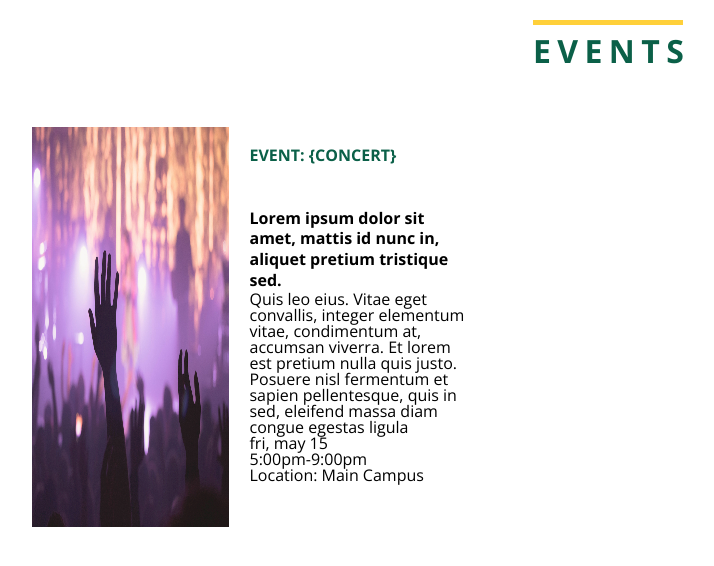
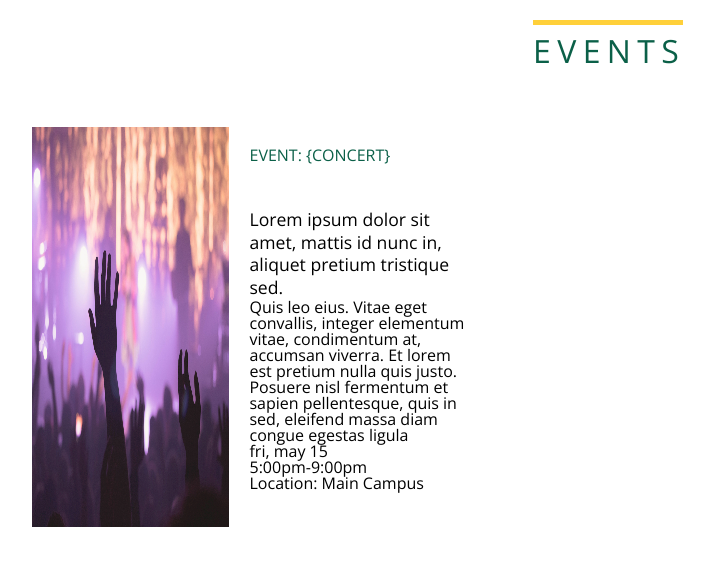
Before and after one commit to annakviese/events, a website: page index.html in a window 1280 px wide. Shown: the whole page, without its empty margins (32-746 px from the left). Drawn offline with nearby package versions, Linux system fonts and the light colour scheme.

Commit message:
updated font weight from bold to semi-bold

```diff
--- a/sass/events-list.scss
+++ b/sass/events-list.scss
@@ -27,13 +27,13 @@
             color: $green;
             font-size: 1rem;
             text-transform: uppercase;
-            font-weight: bold;
+            font-weight: semi-bold;
             margin-bottom: 10%;
         }
         h2 {
             padding-top: 20%;
-            font-size: 1rem;
-            font-weight: bold;
+            font-size: 1.1rem;
+            font-weight: semi-bold;
             line-height: 1.3;
         }
     }
--- a/sass/header.scss
+++ b/sass/header.scss
@@ -8,7 +8,7 @@
         padding: 10px 0;
         font-size: 2rem;
         text-transform: uppercase;
-        font-weight: bold;
+        font-weight: semi-bold;
         color: $green;
         border-top: 5px solid $yellow;
         letter-spacing: 0.2em;
--- a/sass/style.scss
+++ b/sass/style.scss
@@ -1,5 +1,5 @@
 @import "reset";
-@import url('https://fonts.googleapis.com/css?family=Open+Sans:400,700');
+@import url('https://fonts.googleapis.com/css?family=Open+Sans:400,600');
 @import "variables";
 
 // CSS included in style.css.
```
Also changed, not shown: build/css/style.css, build/css/style.min.css.
